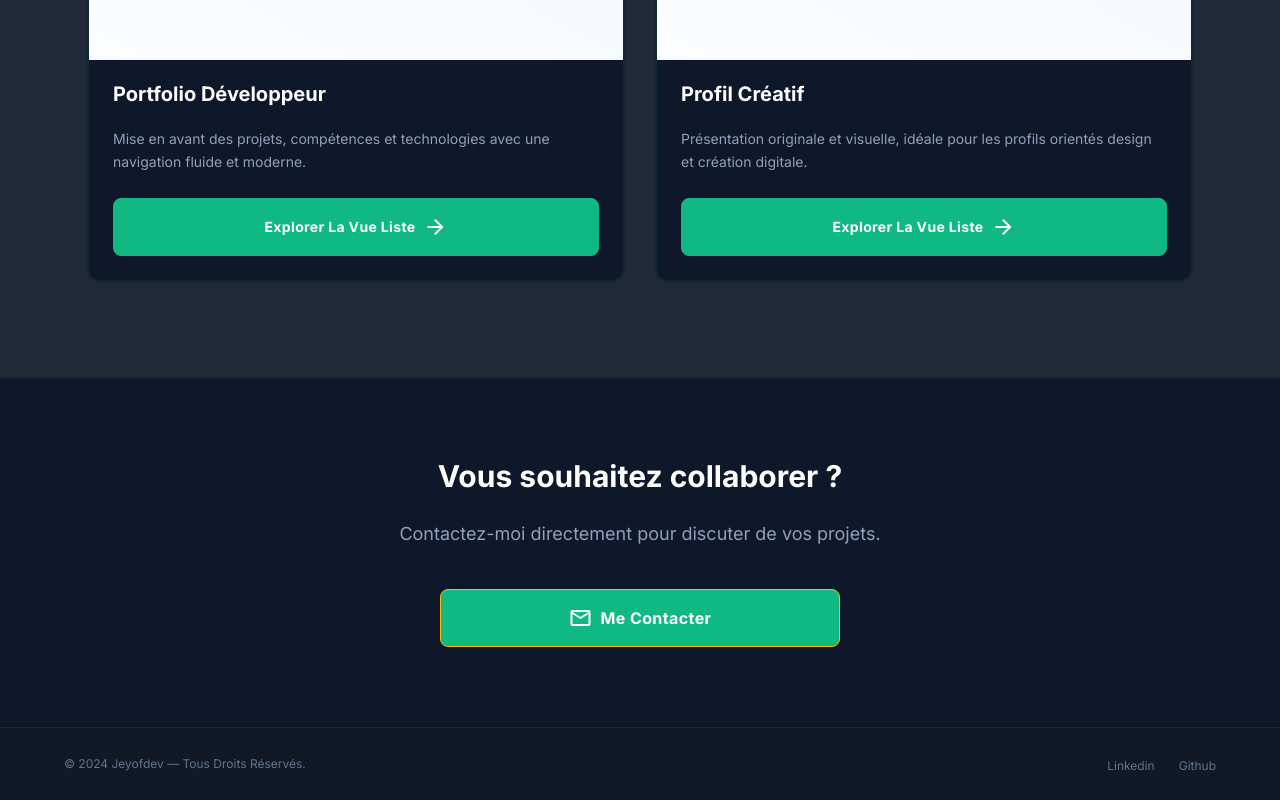
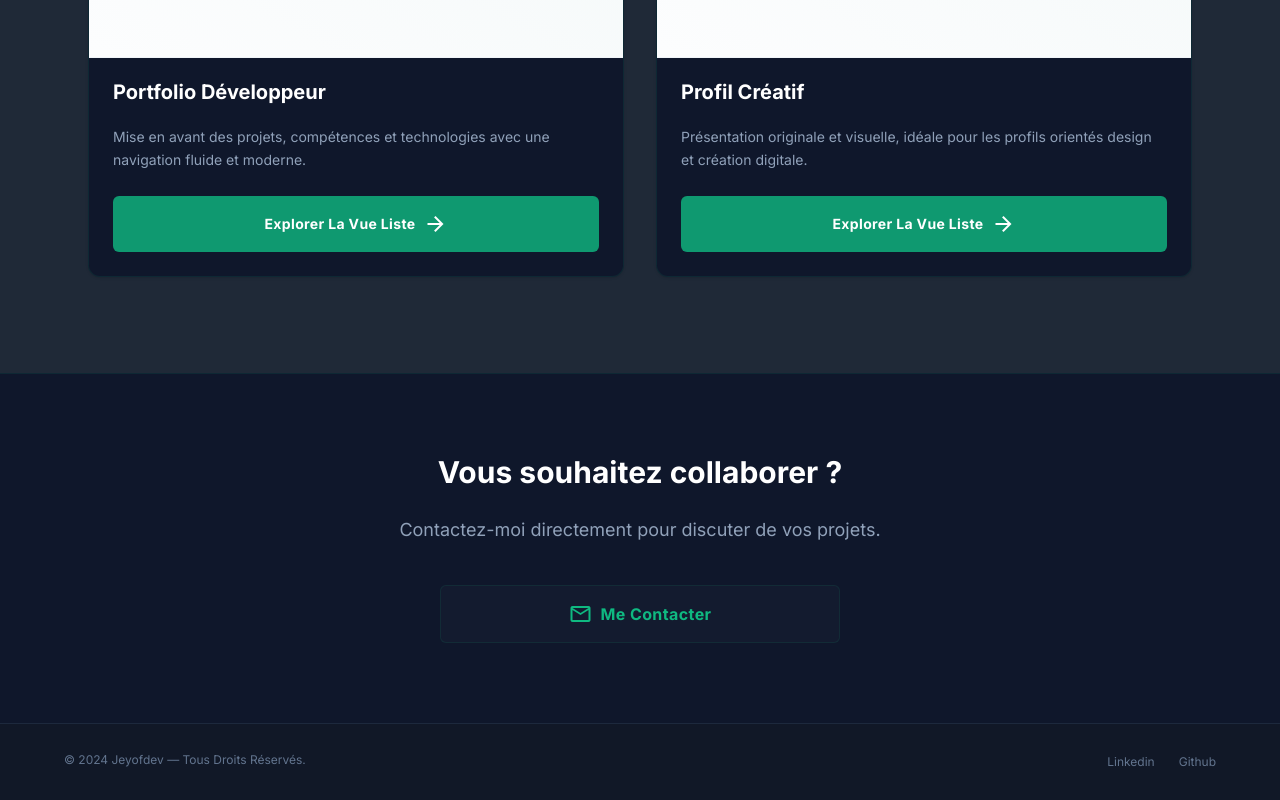
Before and after one commit to jeyofdev/my-interactive-cv, a Next.js app: page / in a window 1280 px wide. Shown: the part 1351-2151 px from the top of the page. Built offline with nearby package versions, Linux system fonts and the light colour scheme.

Commit message:
refactor: colors in button component

```diff
--- a/components/page/home.tsx
+++ b/components/page/home.tsx
@@ -144,16 +144,16 @@ export const Home = () => {
 							Contactez-moi directement pour discuter de vos projets.
 						</Typography>
 
-						<div className="flex flex-col sm:flex-row gap-4 w-full max-w-[400px]">
+						<div className="flex flex-col sm:flex-row gap-4 w-full max-w-100">
 							<Button
 								variant="icon"
-								// color="surface-muted-foreground-secondary"
+								color="primary"
+								backgroundColor="base"
 								fontSize="base"
 								icon="mail"
 								iconSize="24px"
-								typographyClassName="hover:text-white"
 								border="base"
-								borderColor="warning"
+								borderColor="primary/10"
 							>
 								Me contacter
 							</Button>
--- a/components/ui/button/button.tsx
+++ b/components/ui/button/button.tsx
@@ -1,3 +1,5 @@
+"use client";
+
 import * as React from "react";
 import { cva, type VariantProps } from "class-variance-authority";
 import { Slot } from "radix-ui";
@@ -11,39 +13,39 @@ import {
 	letterSpacingVariants,
 	lineHeightVariants,
 	textTransformVariants,
-} from "@/data/typography-variant";
+} from "@/data/variants/typography-variant";
 import { Icon } from "@/components/ui/icon/icon";
+import { getCustomStyles, getIconColor } from "@/lib/color-utils";
+import { borderColorVariants, colorVariants } from "@/data/variants/color-variants";
+import { borderRadiusVariants, borderWithVariants } from "@/data/variants/box-variants";
 
 const buttonVariants = cva(
-	"inline-flex items-center justify-center whitespace-nowrap transition-all disabled:pointer-events-none disabled:opacity-50 [&_svg]:pointer-events-none [&_svg:not([class*='size-'])]:size-4 shrink-0 [&_svg]:shrink-0 outline-none focus-visible:border-ring focus-visible:ring-ring/50 focus-visible:ring-[3px] aria-invalid:ring-destructive/20 dark:aria-invalid:ring-destructive/40 aria-invalid:border-destructive cursor-pointer",
+	"group inline-flex items-center justify-center whitespace-nowrap transition-all disabled:pointer-events-none disabled:opacity-50 [&_svg]:pointer-events-none [&_svg:not([class*='size-'])]:size-4 shrink-0 [&_svg]:shrink-0 outline-none focus-visible:border-ring focus-visible:ring-ring/50 focus-visible:ring-[3px] aria-invalid:ring-destructive/20 dark:aria-invalid:ring-destructive/40 aria-invalid:border-destructive cursor-pointer",
 	{
 		variants: {
 			variant: {
-				default: "rounded-md",
-				outlined: "rounded-lg py-2 px-6 gap-3 bg-transparent border border-primary text-primary",
+				default: "py-2 px-6 gap-2",
+				outlined: "",
 				rounded: "rounded-full py-2 px-6 gap-3",
 				"full-size": "rounded-lg py-3 px-6 w-full gap-2",
-				icon: "rounded-lg gap-2 px-8 py-4 w-full min-w-[200px] hover:text-white",
+				icon: "rounded-lg gap-2 px-8 py-4 w-full min-w-[200px]",
 				"icon-only": "rounded-full p-2",
 			},
 			backgroundColor: {
 				transparent: "bg-transparent",
-				white: "bg-white",
-				primary: "bg-primary",
-				info: "bg-info",
-				secondary: "bg-secondary",
-				success: "bg-success",
-				danger: "bg-danger",
-				warning: "bg-warning",
-				contrast: "bg-contrast",
-				surface: "bg-surface",
-				destructive: "bg-destructive",
+				white: "bg-white/80 hover:bg-white",
+				primary: "bg-primary/80 hover:bg-primary",
+				info: "bg-info/80 hover:bg-info",
+				secondary: "bg-secondary/80 hover:bg-secondary",
+				success: "bg-success/80 hover:bg-success",
+				danger: "bg-danger/80 hover:bg-danger",
+				warning: "bg-warning/80 hover:bg-warning",
+				contrast: "bg-contrast/80 hover:bg-contrast",
+				surface: "bg-surface/80 hover:bg-surface",
+				destructive: "bg-destructive/80 hover:bg-destructive",
+				base: "bg-secondary/2 hover:bg-white",
 			},
-			color: {
-				default: "text-foreground",
-				primary: "text-primary",
-				white: "text-white",
-			},
+			color: colorVariants,
 			fontSize: fontSizeVariants,
 			fontWeight: fontWeightVariants,
 			fontStyle: fontStyleVariants,
@@ -58,32 +60,14 @@ const buttonVariants = cva(
 				true: "w-full",
 				false: "",
 			},
-			border: {
-				none: "border-0",
-				base: "border",
-				sm: "border-2",
-				md: "border-3",
-				lg: "border-4",
-				xl: "border-5",
-			},
-			borderColor: {
-				transparent: "border-transparent",
-				white: "border-white",
-				primary: "border-primary",
-				info: "border-info",
-				secondary: "border-secondary",
-				success: "border-success",
-				danger: "border-danger",
-				warning: "border-warning",
-				contrast: "border-contrast",
-				surface: "border-surface",
-				destructive: "border-destructive",
-			},
+			borderRadius: borderRadiusVariants,
+			border: borderWithVariants,
+			borderColor: borderColorVariants,
 		},
 		compoundVariants: [
 			{
 				variant: "outlined",
-				className: "bg-transparent text-primary",
+				className: "bg-transparent text-primary rounded-lg py-2 px-6 gap-3 bg-transparent border border-primary",
 			},
 		],
 		defaultVariants: {
@@ -98,26 +82,36 @@ const buttonVariants = cva(
 			textTransform: "capitalize",
 			iconPosition: "start",
 			fullSize: false,
-			border: "base",
+			borderRadius: "md",
+			border: "none",
 			borderColor: "primary",
 		},
 	},
 );
 
 type ButtonProps = React.ComponentProps<"button"> &
-	VariantProps<typeof buttonVariants> & {
+	Omit<VariantProps<typeof buttonVariants>, "backgroundColor" | "color" | "borderColor"> & {
 		asChild?: boolean;
-		children: React.ReactNode;
+		children?: React.ReactNode;
 		icon?: string;
 		iconSize?: string;
 		typographyClassName?: string;
+		iconClassName?: string;
+		backgroundColor?: VariantProps<typeof buttonVariants>["backgroundColor"] | string;
+		backgroundColorHover?: string;
+		color?: VariantProps<typeof buttonVariants>["color"] | string;
+		colorHover?: string;
+		borderColor?: VariantProps<typeof buttonVariants>["borderColor"] | string;
+		borderColorHover?: string;
 	};
 
 export const Button = ({
 	className,
 	variant,
 	backgroundColor,
+	backgroundColorHover,
 	color = "white",
+	colorHover,
 	fontSize = "sm",
 	fontWeight = "bold",
 	fontStyle = "normal",
@@ -128,14 +122,54 @@ export const Button = ({
 	iconPosition,
 	iconSize = "24px",
 	fullSize,
+	borderRadius,
 	border,
 	borderColor,
+	borderColorHover,
 	typographyClassName,
+	iconClassName,
 	children,
+	onMouseEnter,
+	onMouseLeave,
 	asChild = false,
+	style,
 	...props
 }: ButtonProps) => {
 	const Component = asChild ? Slot.Root : "button";
+	const [isHovered, setIsHovered] = React.useState(false);
+
+	// Determine current colors based on hover state
+	const currentBgColor = isHovered && backgroundColorHover ? backgroundColorHover : backgroundColor;
+	const currentColor = isHovered && colorHover ? colorHover : color;
+	const currentBorderColor = isHovered && borderColorHover ? borderColorHover : borderColor;
+
+	// Generate custom styles for values with opacity
+	const customStyles = getCustomStyles(currentBgColor, currentColor, currentBorderColor);
+
+	// Determine whether to use CVA variants or not
+	const hasCustomBg = currentBgColor?.includes("/");
+	const hasCustomColor = currentColor?.includes("/");
+	const hasCustomBorder = currentBorderColor?.includes("/");
+
+	const variantBackgroundColor = hasCustomBg
+		? undefined
+		: (currentBgColor as VariantProps<typeof buttonVariants>["backgroundColor"]);
+
+	const variantColor = hasCustomColor ? undefined : (currentColor as VariantProps<typeof buttonVariants>["color"]);
+
+	const variantBorderColor = hasCustomBorder
+		? undefined
+		: (currentBorderColor as VariantProps<typeof buttonVariants>["borderColor"]);
+
+	const handleMouseEnter = (e: React.MouseEvent<HTMLButtonElement>) => {
+		setIsHovered(true);
+		onMouseEnter?.(e);
+	};
+
+	const handleMouseLeave = (e: React.MouseEvent<HTMLButtonElement>) => {
+		setIsHovered(false);
+		onMouseLeave?.(e);
+	};
 
 	return (
 		<Component
@@ -143,18 +177,30 @@ export const Button = ({
 			className={cn(
 				buttonVariants({
 					variant,
-					backgroundColor,
-					color,
+					backgroundColor: variantBackgroundColor,
+					color: variantColor,
 					iconPosition,
 					fullSize,
+					borderRadius,
 					border,
-					borderColor,
-					className,
+					borderColor: variantBorderColor,
 				}),
+				className,
 			)}
+			style={{ ...customStyles, ...style }}
+			onMouseEnter={handleMouseEnter}
+			onMouseLeave={handleMouseLeave}
 			{...props}
 		>
-			{icon ? <Icon variant="default" icon={icon} color={color} size={iconSize as string} /> : null}
+			{icon ? (
+				<Icon
+					variant="default"
+					icon={icon}
+					color={getIconColor(currentColor)}
+					size={iconSize as string}
+					className={cn(iconClassName)}
+				/>
+			) : null}
 
 			{variant !== "icon-only" && (
 				<Typography
--- a/components/ui/icon/icon.tsx
+++ b/components/ui/icon/icon.tsx
@@ -4,6 +4,7 @@ import * as React from "react";
 import { Slot } from "@radix-ui/react-slot";
 import { cva, type VariantProps } from "class-variance-authority";
 import { cn } from "@/lib/utils";
+import { iconColorVariants } from "@/data/variants/color-variants";
 
 const iconVariants = cva("material-symbols-outlined", {
 	variants: {
@@ -11,17 +12,7 @@ const iconVariants = cva("material-symbols-outlined", {
 			default: "",
 			rounded: "items-center justify-center",
 		},
-		color: {
-			default: "text-foreground",
-			white: "text-white",
-			"primary/10": "text-primary/10",
-			primary: "text-primary",
-			secondary: "text-icon-muted-foreground",
-			link: "text-link-icon-foreground",
-			inherit: "text-inherit",
-			info: "text-surface-muted-foreground-info",
-			"surface-muted-foreground-secondary": "surface-muted-foreground-secondary",
-		},
+		color: iconColorVariants,
 		backgroundColor: {
 			transparent: "bg-transparent",
 			primary: "bg-primary",
--- a/components/ui/typography/base-typography.tsx
+++ b/components/ui/typography/base-typography.tsx
@@ -10,7 +10,7 @@ import {
 	lineHeightVariants,
 	textAlignVariants,
 	textTransformVariants,
-} from "@/data/typography-variant";
+} from "@/data/variants/typography-variant";
 
 const baseTypographyVariants = cva("", {
 	variants: {
--- /dev/null
+++ b/data/variants/box-variants.ts
@@ -0,0 +1,22 @@
+type BorderWidthVariant = "none" | "base" | "sm" | "md" | "lg" | "xl";
+type BorderRadiusVariant = BorderWidthVariant | "2xl" | "full";
+
+export const borderWithVariants: Record<BorderWidthVariant, string> = {
+	none: "border-0",
+	base: "border",
+	sm: "border-2",
+	md: "border-3",
+	lg: "border-4",
+	xl: "border-5",
+};
+
+export const borderRadiusVariants: Record<BorderRadiusVariant, string> = {
+	none: "rounded-none",
+	base: "rounded-sm",
+	sm: "rounded",
+	md: "rounded-md",
+	lg: "rounded-lg",
+	xl: "rounded-xl",
+	"2xl": "rounded-2xl",
+	full: "rounded-full",
+};
--- /dev/null
+++ b/data/variants/color-variants.ts
@@ -0,0 +1,68 @@
+export type IconColorVariant =
+	| "default"
+	| "white"
+	| "primary/10"
+	| "primary"
+	| "secondary"
+	| "link"
+	| "inherit"
+	| "info"
+	| "surface-muted-foreground-secondary";
+
+type ColorVariant =
+	| "default"
+	| "white"
+	| "primary"
+	| "secondary"
+	| "info"
+	| "success"
+	| "danger"
+	| "warning"
+	| "contrast"
+	| "surface"
+	| "destructive"
+	| "base";
+
+type BorderColorVariant = Exclude<ColorVariant, "default"> | "transparent";
+
+export const iconColorVariants: Record<IconColorVariant, string> = {
+	default: "text-foreground",
+	white: "text-white",
+	"primary/10": "text-primary/10",
+	primary: "text-primary",
+	secondary: "text-icon-muted-foreground",
+	link: "text-link-icon-foreground",
+	inherit: "text-inherit",
+	info: "text-surface-muted-foreground-info",
+	"surface-muted-foreground-secondary": "surface-muted-foreground-secondary",
+};
+
+export const colorVariants: Record<ColorVariant, string> = {
+	default: "text-foreground",
+	white: "text-white",
+	primary: "text-primary",
+	secondary: "text-secondary",
+	info: "text-info",
+	success: "text-success",
+	danger: "text-danger",
+	warning: "text-warning",
+	contrast: "text-contrast",
+	surface: "text-surface",
+	destructive: "text-destructive",
+	base: "text-secondary",
+};
+
+export const borderColorVariants: Record<BorderColorVariant, string> = {
+	transparent: "border-transparent",
+	white: "border-white",
+	primary: "border-primary",
+	info: "border-info",
+	secondary: "border-secondary",
+	success: "border-success",
+	danger: "border-danger",
+	warning: "border-warning",
+	contrast: "border-contrast",
+	surface: "border-surface",
+	destructive: "border-destructive",
+	base: "border-secondary",
+};
--- /dev/null
+++ b/lib/color-utils.ts
@@ -0,0 +1,113 @@
+import { IconColorVariant } from "@/data/variants/color-variants";
+
+// Mapping of colors to CSS variables
+const colorToCssVar: Record<string, string> = {
+	primary: "var(--primary)",
+	secondary: "var(--secondary)",
+	info: "var(--info)",
+	success: "var(--success)",
+	danger: "var(--danger)",
+	warning: "var(--warning)",
+	contrast: "var(--contrast)",
+	surface: "var(--surface)",
+	destructive: "var(--destructive)",
+	white: "255 255 255",
+	foreground: "var(--foreground)",
+	transparent: "transparent",
+	default: "var(--foreground)",
+	link: "var(--link)",
+	inherit: "inherit",
+};
+
+/**
+ * Convert a color with opacity to CSS style
+ *
+ * @param colorValue
+ * @returns
+ */
+const getColorWithOpacity = (colorValue?: string | null): string | null => {
+	if (!colorValue || !colorValue.includes("/")) return null;
+
+	const [color, opacity] = colorValue.split("/");
+	const cssVar = colorToCssVar[color];
+
+	if (!cssVar) return null;
+
+	if (cssVar === "transparent") {
+		return "transparent";
+	}
+
+	const opacityValue = parseInt(opacity) / 100;
+
+	// CSS variable
+	if (cssVar.startsWith("var(")) {
+		return `rgb(from ${cssVar} r g b / ${opacityValue})`;
+	}
+
+	// Already RGB values
+	return `rgb(${cssVar} / ${opacityValue})`;
+};
+
+/**
+ * Generate inline styles
+ *
+ * @param backgroundColor
+ * @param color
+ * @param borderColor
+ * @returns
+ */
+export const getCustomStyles = (
+	backgroundColor?: string | null,
+	color?: string | null,
+	borderColor?: string | null,
+): React.CSSProperties => {
+	const styles: React.CSSProperties = {};
+
+	const bgColor = getColorWithOpacity(backgroundColor);
+	if (bgColor) {
+		styles.backgroundColor = bgColor;
+	}
+
+	const textColor = getColorWithOpacity(color);
+	if (textColor) {
+		styles.color = textColor;
+	}
+
+	const bColor = getColorWithOpacity(borderColor);
+	if (bColor) {
+		styles.borderColor = bColor;
+	}
+
+	return styles;
+};
+
+/**
+ * Extract a valid color for the icon
+ *
+ * @param color
+ * @returns
+ */
+export const getIconColor = (color?: string | null): IconColorVariant => {
+	if (!color) return "white";
+
+	// If the color contains opacity, extract just the color
+	const baseColor = color.includes("/") ? color.split("/")[0] : color;
+
+	const validColors: readonly string[] = [
+		"default",
+		"white",
+		"primary",
+		"info",
+		"secondary",
+		"link",
+		"inherit",
+		"primary/10",
+		"surface-muted-foreground-secondary",
+	] as const;
+
+	if (validColors.includes(baseColor)) {
+		return baseColor as IconColorVariant;
+	}
+
+	return "white";
+};
```
Also changed, not shown: components/ui/button/dark-mode-theme.tsx (+15 -11 lines), data/variants/typography-variant.ts (renamed from data/typography-variant.ts).
